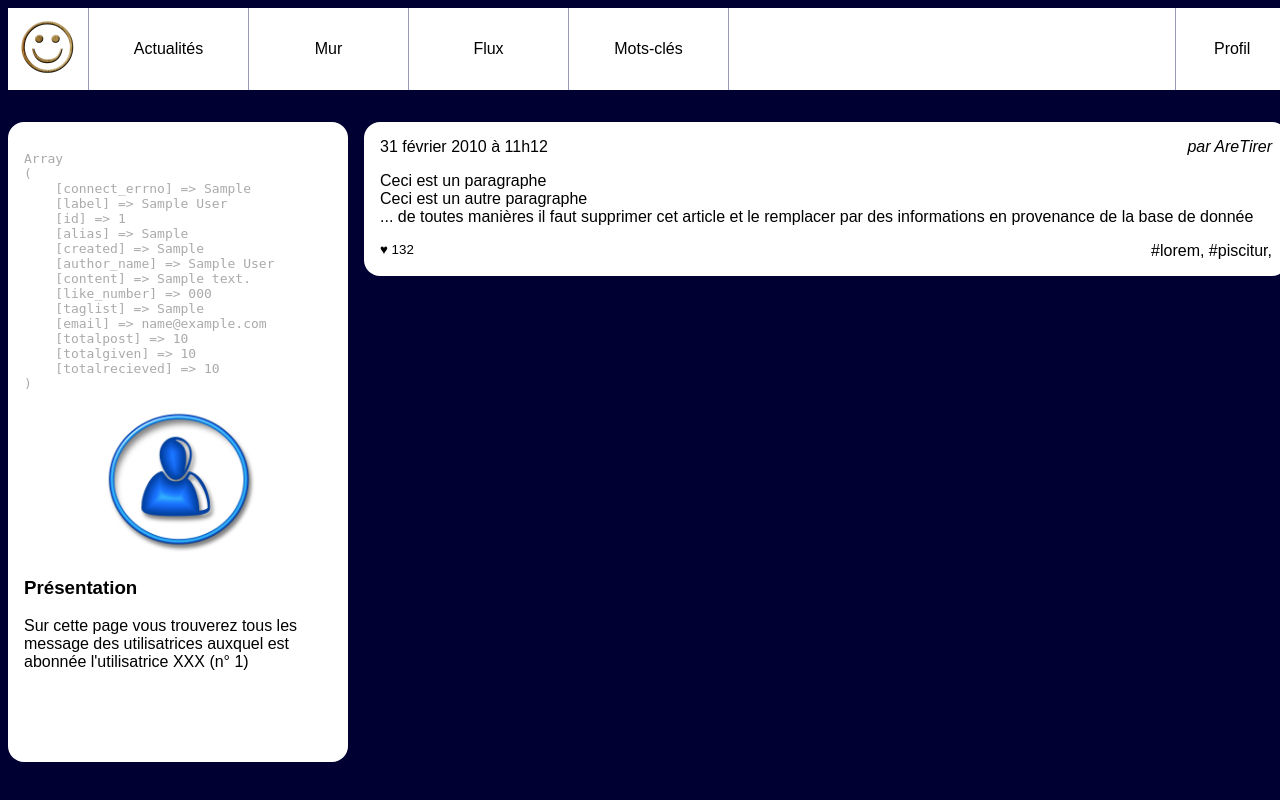
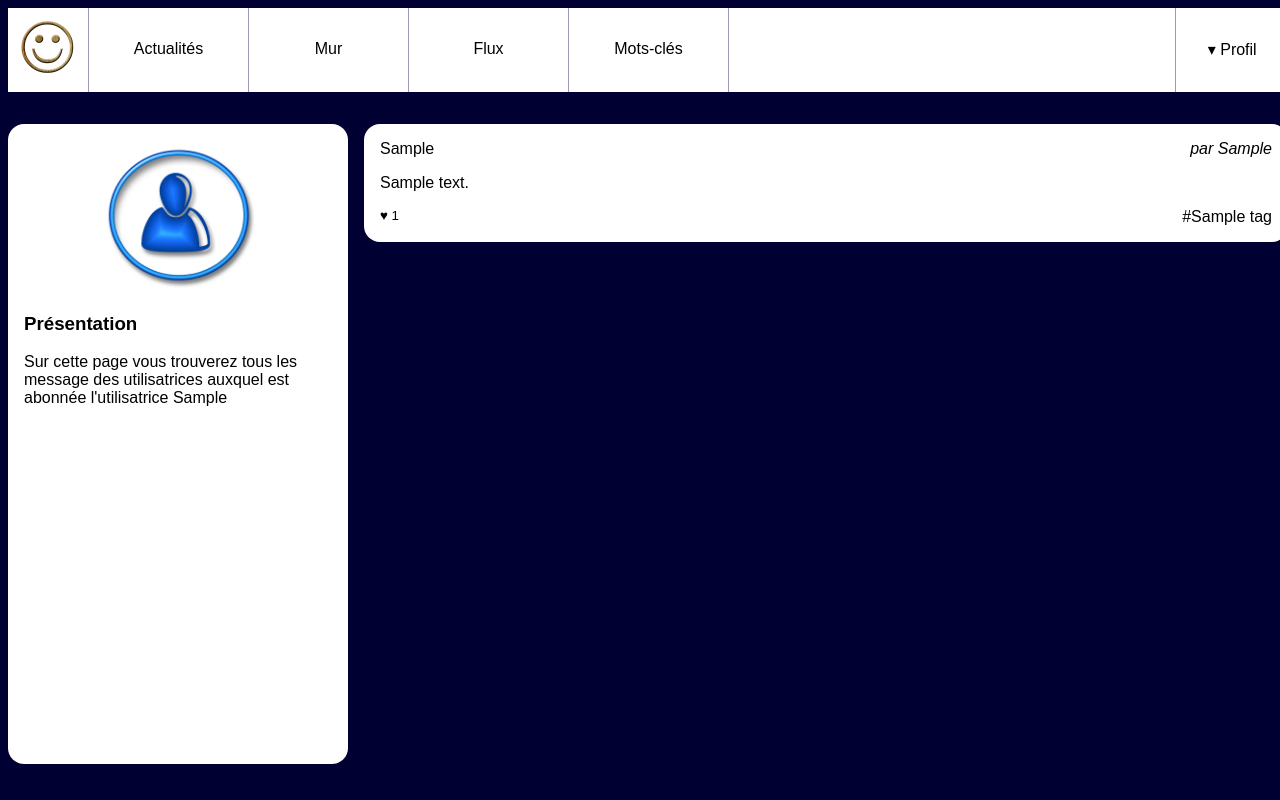
Before and after one commit to Gabrielparizet/travel_book, a PHP site: page /feed.php?user_id=1 in a window 1280 px wide. Run offline with PHP 8.4, Linux system fonts and the light colour scheme; tables that the repository leaves empty or names only in its code hold one stand-in row (values such as "Sample post").

Commit message:
(feat) update feed.php

```diff
--- a/feed.php
+++ b/feed.php
@@ -1,30 +1,6 @@
-<!doctype html>
-<html lang="fr">
-    <head>
-        <meta charset="utf-8">
-        <title>ReSoC - Flux</title>
-        <meta name="author" content="Julien Falconnet">
-        <link rel="stylesheet" href="style.css"/>
-    </head>
-    <body>
-        <header>
-            <img src="resoc.jpg" alt="Logo de notre réseau social"/>
-            <nav id="menu">
-                <a href="news.php">Actualités</a>
-                <a href="wall.php?user_id=5">Mur</a>
-                <a href="feed.php?user_id=5">Flux</a>
-                <a href="tags.php?tag_id=1">Mots-clés</a>
-            </nav>
-            <nav id="user">
-                <a href="#">Profil</a>
-                <ul>
-                    <li><a href="settings.php?user_id=5">Paramètres</a></li>
-                    <li><a href="followers.php?user_id=5">Mes suiveurs</a></li>
-                    <li><a href="subscriptions.php?user_id=5">Mes abonnements</a></li>
-                </ul>
-
-            </nav>
-        </header>
+<?php
+    include 'index.php';
+?>
 <div id="wrapper">
     <?php
     /**
@@ -37,12 +13,6 @@
      */
     $userId = intval($_GET['user_id']);
     ?>
-            <?php
-            /**
-             * Etape 2: se connecter à la base de donnée
-             */
-            $mysqli = new mysqli("localhost", "root", "root", "socialnetwork");
-            ?>
 
     <aside>
         <?php
@@ -53,14 +23,13 @@
         $lesInformations = $mysqli->query($laQuestionEnSql);
         $user = $lesInformations->fetch_assoc();
         //@todo: afficher le résultat de la ligne ci dessous, remplacer XXX par l'alias et effacer la ligne ci-dessous
-                echo "<pre>" . print_r($user, 1) . "</pre>";
+        // echo "<pre>" . print_r($user, 1) . "</pre>";
         ?>
         <img src="user.jpg" alt="Portrait de l'utilisatrice"/>
         <section>
             <h3>Présentation</h3>
             <p>Sur cette page vous trouverez tous les message des utilisatrices
-                        auxquel est abonnée l'utilisatrice XXX
-                        (n° <?php echo $userId ?>)
+                auxquel est abonnée l'utilisatrice <?php echo $user['alias'] ?>
             </p>
 
         </section>
@@ -96,31 +65,33 @@
          * Etape 4: @todo Parcourir les messsages et remplir correctement le HTML avec les bonnes valeurs php
          * A vous de retrouver comment faire la boucle while de parcours...
          */
+        while ($post = $lesInformations->fetch_assoc()) {
+
+            // echo "<pre>" . print_r($post, 1) . "</pre>";
+
         ?>
         <article>
             <h3>
-                        <time datetime='2020-02-01 11:12:13' >31 février 2010 à 11h12</time>
+                <time datetime='2020-02-01 11:12:13' ><?php echo $post['created'] ?></time>
             </h3>
-                    <address>par AreTirer</address>
+            <address>par <?php echo $post['author_name'] ?></address>
             <div>
-                        <p>Ceci est un paragraphe</p>
-                        <p>Ceci est un autre paragraphe</p>
-                        <p>... de toutes manières il faut supprimer cet
-                            article et le remplacer par des informations en
-                            provenance de la base de donnée</p>
+                <p><?php echo $post['content'] ?></p>
             </div>
             <footer>
-                        <small>♥ 132</small>
-                        <a href="">#lorem</a>,
-                        <a href="">#piscitur</a>,
+                <small>♥ <?php echo $post['like_number'] ?></small>
+                <?php
+                        $tag = $post['taglist'];
+                        $arrayOfTags = explode(",",$tag);
+                        $index = 0;
+                        for ($index = 0; $index < count($arrayOfTags); $index++) {
+                            echo '<a href="">' . "#" . $arrayOfTags[$index] . '</a>' . ' ';
+                        }
+                        ?>
             </footer>
         </article>
-                <?php
-                // et de pas oublier de fermer ici vote while
-                ?>
+        <?php } ?>
 
 
     </main>
 </div>
-    </body>
-</html>
--- a/wall.php
+++ b/wall.php
@@ -23,7 +23,7 @@
             $lesInformations = $mysqli->query($laQuestionEnSql);
             $user = $lesInformations->fetch_assoc();
             //@todo: afficher le résultat de la ligne ci dessous, remplacer XXX par l'alias et effacer la ligne ci-dessous
-            echo "<pre>" . print_r($user, 1) . "</pre>";
+            // echo "<pre>" . print_r($user, 1) . "</pre>";
             ?>
             <img src="user.jpg" alt="Portrait de l'utilisatrice"/>
             <section>
```
Lines whose indentation alone changed are shown as unchanged.
